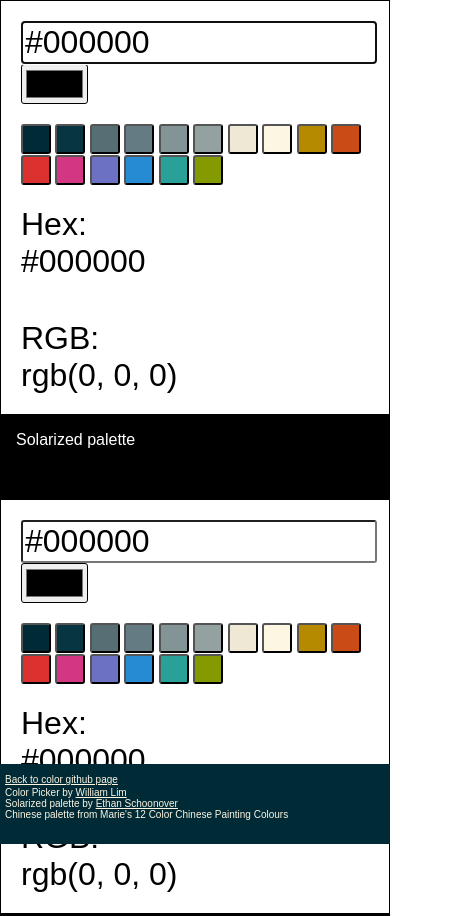
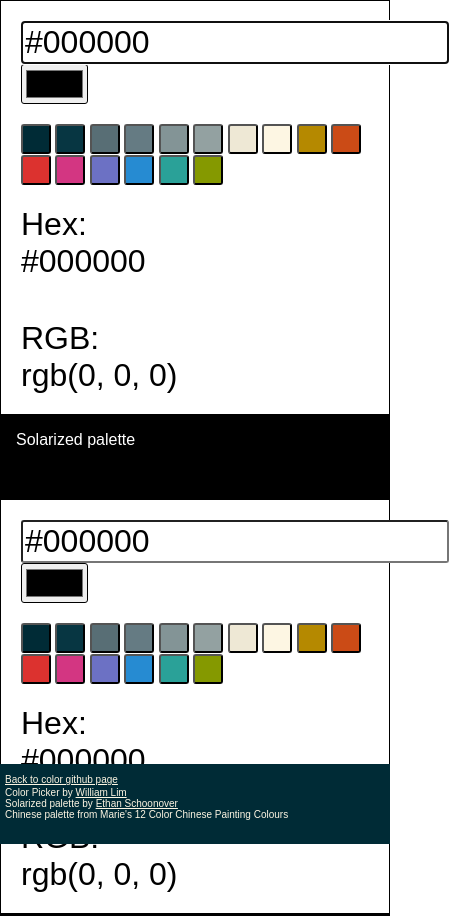
Before and after one commit to wlwl2/color, a website: page index.html in a window 390 px wide. Shown: the top 916 px of the page, 449 px wide, since content can reach past the window. Drawn offline with Linux system fonts and the light colour scheme.

Commit message:
trying to fix input bug on mobile 2

```diff
--- a/scss/common.scss
+++ b/scss/common.scss
@@ -81,7 +81,7 @@ input.input-color {
 
   input.input-color {
     font-size: 2em;
-    display: block;
-    width: 100%;
+    display: flex;
+    // width: 100%;
   }
 }
```
Also changed, not shown: css/style.css, 1 other file.
